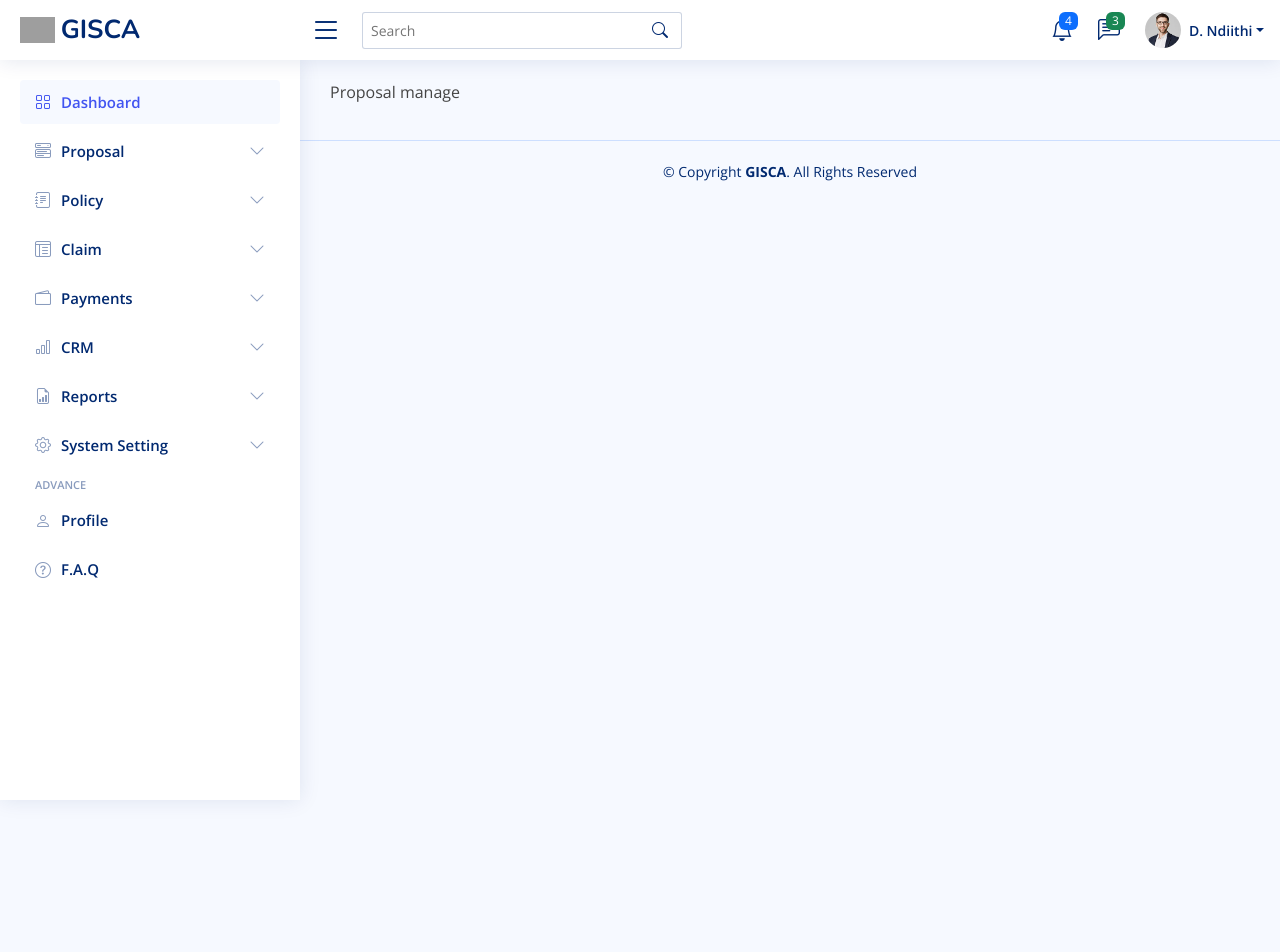
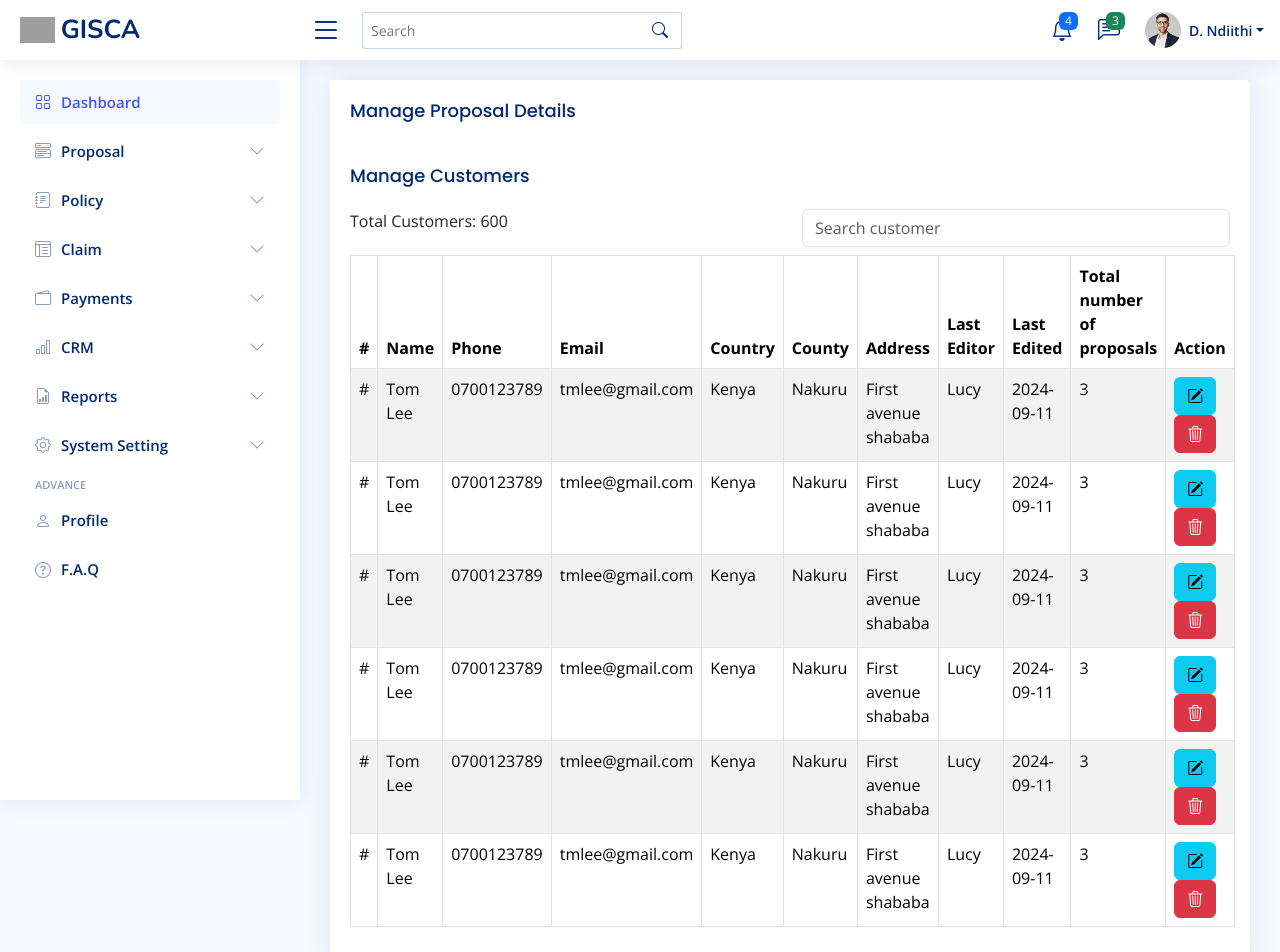
Before and after one commit to General-Insurance-Soft/tchalla, a Next.js app: page /page/proposal/manage in a window 1280 px wide. Shown: the top 952 px of the page. Before the commit the page ends 800 px from the top, so only its background shows below. Built offline with nearby package versions, Linux system fonts and the light colour scheme; grey boxes are pictures that could not be loaded.

Commit message:
manage proposal

```diff
--- a/app/page/proposal/manage/page.js
+++ b/app/page/proposal/manage/page.js
@@ -1,3 +1,137 @@
 export default function Page() {
-    return <p>Proposal manage</p>;
+    return (
+        <div className="card">
+            <div className="card-body">
+                <h5 className="card-title">Manage Proposal Details</h5>
+                <div>
+                    <h5 className="card-title">Manage Customers</h5>
+                    <div className="row mb-2">
+                        <div className="col-sm-6">Total Customers: 600</div>
+                        <div className="col-sm-6">
+                            <input type="text" className="form-control" placeholder="Search customer" />
+                        </div>
+                    </div>
+
+                    <table className="table table-striped table-bordered">
+                        <thead>
+                            <tr>
+                                <th scope="col">#</th>
+                                <th scope="col">Name</th>
+                                <th scope="col">Phone</th>
+                                <th scope="col">Email</th>
+                                <th scope="col">Country</th>
+                                <th scope="col">County</th>
+                                <th scope="col">Address</th>
+                                <th scope="col">Last Editor</th>
+                                <th scope="col">Last Edited</th>
+                                <th scope="col">Total number of proposals</th>
+                                <th scope="col">Action</th>
+                            </tr>
+                        </thead>
+                        <tbody>
+
+                            <tr>
+                                <td>#</td>
+                                <td>Tom Lee</td>
+                                <td>0700123789</td>
+                                <td>tmlee@gmail.com</td>
+                                <td>Kenya</td>
+                                <td>Nakuru</td>
+                                <td>First avenue shababa</td>
+                                <td>Lucy</td>
+                                <td>2024-09-11</td>
+                                <td>3</td>
+
+                                <td>
+                                    <button type="button" style={{ marginRight: "10px" }} className="btn btn-info" ><i className="bi bi-pencil-square"></i></button>
+                                    <button type="button" className="btn btn-danger"><i className="bi bi-trash3"></i></button>
+                                </td>
+                            </tr>
+                            <tr>
+                                <td>#</td>
+                                <td>Tom Lee</td>
+                                <td>0700123789</td>
+                                <td>tmlee@gmail.com</td>
+                                <td>Kenya</td>
+                                <td>Nakuru</td>
+                                <td>First avenue shababa</td>
+                                <td>Lucy</td>
+                                <td>2024-09-11</td>
+                                <td>3</td>
+                                <td>
+                                    <button type="button" style={{ marginRight: "10px" }} className="btn btn-info" ><i className="bi bi-pencil-square"></i></button>
+                                    <button type="button" className="btn btn-danger"><i className="bi bi-trash3"></i></button>
+                                </td>
+                            </tr>
+                            <tr>
+                                <td>#</td>
+                                <td>Tom Lee</td>
+                                <td>0700123789</td>
+                                <td>tmlee@gmail.com</td>
+                                <td>Kenya</td>
+                                <td>Nakuru</td>
+                                <td>First avenue shababa</td>
+                                <td>Lucy</td>
+                                <td>2024-09-11</td>
+                                <td>3</td>
+                                <td>
+                                    <button type="button" style={{ marginRight: "10px" }} className="btn btn-info" ><i className="bi bi-pencil-square"></i></button>
+                                    <button type="button" className="btn btn-danger"><i className="bi bi-trash3"></i></button>
+                                </td>
+                            </tr>
+                            <tr>
+                                <td>#</td>
+                                <td>Tom Lee</td>
+                                <td>0700123789</td>
+                                <td>tmlee@gmail.com</td>
+                                <td>Kenya</td>
+                                <td>Nakuru</td>
+                                <td>First avenue shababa</td>
+                                <td>Lucy</td>
+                                <td>2024-09-11</td>
+                                <td>3</td>
+                                <td>
+                                    <button type="button" style={{ marginRight: "10px" }} className="btn btn-info" ><i className="bi bi-pencil-square"></i></button>
+                                    <button type="button" className="btn btn-danger"><i className="bi bi-trash3"></i></button>
+                                </td>
+                            </tr>
+                            <tr>
+                                <td>#</td>
+                                <td>Tom Lee</td>
+                                <td>0700123789</td>
+                                <td>tmlee@gmail.com</td>
+                                <td>Kenya</td>
+                                <td>Nakuru</td>
+                                <td>First avenue shababa</td>
+                                <td>Lucy</td>
+                                <td>2024-09-11</td>
+                                <td>3</td>
+                                <td>
+                                    <button type="button" style={{ marginRight: "10px" }} className="btn btn-info" ><i className="bi bi-pencil-square"></i></button>
+                                    <button type="button" className="btn btn-danger"><i className="bi bi-trash3"></i></button>
+                                </td>
+                            </tr>
+                            <tr>
+                                <td>#</td>
+                                <td>Tom Lee</td>
+                                <td>0700123789</td>
+                                <td>tmlee@gmail.com</td>
+                                <td>Kenya</td>
+                                <td>Nakuru</td>
+                                <td>First avenue shababa</td>
+                                <td>Lucy</td>
+                                <td>2024-09-11</td>
+                                <td>3</td>
+                                <td>
+                                    <button type="button" style={{ marginRight: "10px" }} className="btn btn-info" ><i className="bi bi-pencil-square"></i></button>
+                                    <button type="button" className="btn btn-danger"><i className="bi bi-trash3"></i></button>
+                                </td>
+                            </tr>
+
+                        </tbody>
+                    </table>
+                </div>
+            </div>
+        </div>
+    );
 }
```
